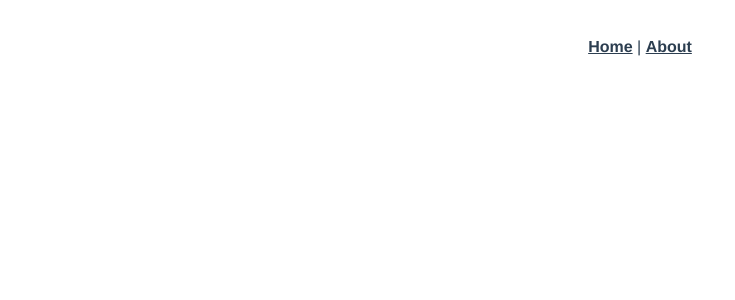
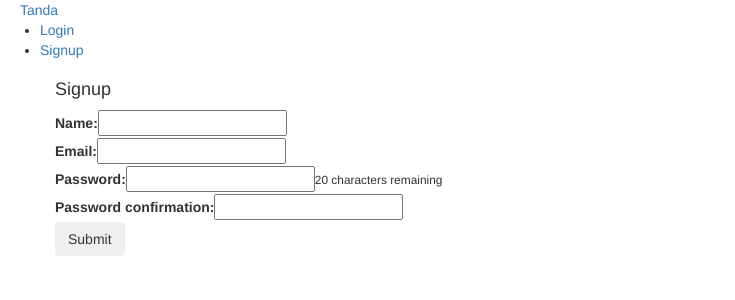
Before and after one commit to spimonid/vue-tanda, a Vue app: page /signup in a window 1280 px wide. Shown: the top 300 px of the page, without its empty margins (0-735 px from the left). Built offline with nearby package versions, Linux system fonts and the light colour scheme.

Commit message:
initial commit

```diff
--- a/package.json
+++ b/package.json
@@ -8,6 +8,7 @@
     "lint": "vue-cli-service lint"
   },
   "dependencies": {
+    "axios": "^0.21.1",
     "core-js": "^3.6.5",
     "vue": "^2.6.11",
     "vue-router": "^3.2.0"
--- a/public/index.html
+++ b/public/index.html
@@ -1,17 +1,37 @@
 <!DOCTYPE html>
 <html lang="">
   <head>
-    <meta charset="utf-8">
-    <meta http-equiv="X-UA-Compatible" content="IE=edge">
-    <meta name="viewport" content="width=device-width,initial-scale=1.0">
-    <link rel="icon" href="<%= BASE_URL %>favicon.ico">
+    <!-- Latest compiled and minified CSS -->
+    <script src="//code.jquery.com/jquery-1.12.0.min.js"></script>
+    <script src="//code.jquery.com/jquery-migrate-1.2.1.min.js"></script>
+    <link
+      rel="stylesheet"
+      href="https://stackpath.bootstrapcdn.com/bootstrap/3.4.1/css/bootstrap.min.css"
+      integrity="sha384-HSMxcRTRxnN+Bdg0JdbxYKrThecOKuH5zCYotlSAcp1+c8xmyTe9GYg1l9a69psu"
+      crossorigin="anonymous"
+    />
+
+    <meta charset="utf-8" />
+    <meta http-equiv="X-UA-Compatible" content="IE=edge" />
+    <meta name="viewport" content="width=device-width,initial-scale=1.0" />
+    <link rel="icon" href="<%= BASE_URL %>favicon.ico" />
     <title><%= htmlWebpackPlugin.options.title %></title>
   </head>
   <body>
     <noscript>
-      <strong>We're sorry but <%= htmlWebpackPlugin.options.title %> doesn't work properly without JavaScript enabled. Please enable it to continue.</strong>
+      <strong>
+        We're sorry but <%= htmlWebpackPlugin.options.title %> doesn't work properly without JavaScript enabled. Please
+        enable it to continue.
+      </strong>
     </noscript>
     <div id="app"></div>
     <!-- built files will be auto injected -->
+    <!-- Latest compiled and minified JavaScript -->
+
+    <script
+      src="https://stackpath.bootstrapcdn.com/bootstrap/3.4.1/js/bootstrap.min.js"
+      integrity="sha384-aJ21OjlMXNL5UyIl/XNwTMqvzeRMZH2w8c5cRVpzpU8Y5bApTppSuUkhZXN0VxHd"
+      crossorigin="anonymous"
+    ></script>
   </body>
 </html>
--- a/src/App.vue
+++ b/src/App.vue
@@ -1,33 +1,52 @@
 <template>
   <div id="app">
-    <div id="nav">
-      <router-link to="/">Home</router-link>
-      |
-      <router-link to="/about">About</router-link>
-    </div>
+    <nav>
+      <div class="nav-wrapper #0d47a1 blue darken-4">
+        <a href="/" class="brand-logo"><span class="space-left">Tanda</span></a>
+        <ul id="nav-mobile" class="right hide-on-med-and-down">
+          <li class="nav-item" v-if="!isLoggedIn()">
+            <router-link class="nav-link" to="/login">Login</router-link>
+          </li>
+          <li class="nav-item" v-if="isLoggedIn() && !onSaved()">
+            <router-link class="nav-link" to="/saved_jobs">Your Workplaces</router-link>
+          </li>
+          <!-- <li class="nav-item" v-if="isLoggedIn() && onSaved()">
+            <router-link class="nav-link" to="/">Back To Job Feed</router-link>
+          </li> -->
+
+          <li class="nav-item" v-if="isLoggedIn()">
+            <router-link class="nav-link" to="/logout">Logout</router-link>
+          </li>
+          <li class="nav-item" v-if="!isLoggedIn()">
+            <router-link class="nav-link" to="/signup">Signup</router-link>
+          </li>
+        </ul>
+      </div>
+    </nav>
     <router-view />
   </div>
 </template>
-
+<script>
+export default {
+  data: function () {
+    return {};
+  },
+  created: function () {
+    this.onSaved();
+  },
+  methods: {
+    isLoggedIn: function () {
+      return localStorage.getItem("jwt");
+    },
+    onSaved: function () {
+      return window.location.href === "http://localhost:8080/user_organizations";
+    },
+  },
+  components: {},
+};
+</script>
 <style>
-#app {
-  font-family: Avenir, Helvetica, Arial, sans-serif;
-  -webkit-font-smoothing: antialiased;
-  -moz-osx-font-smoothing: grayscale;
-  text-align: center;
-  color: #2c3e50;
-}
-
-#nav {
-  padding: 30px;
-}
-
-#nav a {
-  font-weight: bold;
-  color: #2c3e50;
-}
-
-#nav a.router-link-exact-active {
-  color: #42b983;
+.space-left {
+  padding-left: 20px;
 }
 </style>
--- a/src/main.js
+++ b/src/main.js
@@ -1,6 +1,14 @@
 import Vue from "vue";
 import App from "./App.vue";
 import router from "./router";
+import axios from "axios";
+
+axios.defaults.baseURL = process.env.NODE_ENV === "development" ? "http://localhost:3000" : "/";
+
+var jwt = localStorage.getItem("jwt");
+if (jwt) {
+  axios.defaults.headers.common["Authorization"] = "Bearer " + jwt;
+}
 
 Vue.config.productionTip = false;
 
--- a/src/router/index.js
+++ b/src/router/index.js
@@ -1,6 +1,9 @@
 import Vue from "vue";
 import VueRouter from "vue-router";
 import Home from "../views/Home.vue";
+import Login from "../views/Login.vue";
+import Signup from "../views/Signup.vue";
+import Logout from "../views/Logout.vue";
 
 Vue.use(VueRouter);
 
@@ -18,6 +21,21 @@ const routes = [
     // which is lazy-loaded when the route is visited.
     component: () => import(/* webpackChunkName: "about" */ "../views/About.vue"),
   },
+  {
+    path: "/login",
+    name: "Login",
+    component: Login,
+  },
+  {
+    path: "/signup",
+    name: "Signup",
+    component: Signup,
+  },
+  {
+    path: "/logout",
+    name: "Logout",
+    component: Logout,
+  },
 ];
 
 const router = new VueRouter({
--- a/src/views/Home.vue
+++ b/src/views/Home.vue
@@ -1,18 +1,19 @@
 <template>
-  <div class="home">
+  <body></body>
+  <!-- <div class="home">
     <img alt="Vue logo" src="../assets/logo.png" />
     <HelloWorld msg="Welcome to Your Vue.js App" />
-  </div>
+  </div> -->
 </template>
 
 <script>
-// @ is an alias to /src
-import HelloWorld from "@/components/HelloWorld.vue";
+// // @ is an alias to /src
+// import HelloWorld from "@/components/HelloWorld.vue";
 
-export default {
-  name: "Home",
-  components: {
-    HelloWorld,
-  },
-};
+// export default {
+//   name: "Home",
+//   components: {
+//     HelloWorld,
+//   },
+// };
 </script>
--- /dev/null
+++ b/src/views/Login.vue
@@ -0,0 +1,62 @@
+<template>
+  <div class="container">
+    <div class="row">
+      <div class="card">
+        <div class="card-action">
+          <form v-on:submit.prevent="submit()">
+            <h4>Login</h4>
+            <ul>
+              <li v-for="error in errors" v-bind:key="error">{{ error }}</li>
+            </ul>
+            <div>
+              <label>Email:</label>
+              <input type="email_address" v-model="email_address" />
+            </div>
+            <div>
+              <label>Password:</label>
+              <input type="password" v-model="password" />
+            </div>
+            <div class="center-align">
+              <input type="submit" class="waves-effect waves-light btn" value="Login" />
+            </div>
+          </form>
+        </div>
+      </div>
+    </div>
+  </div>
+</template>
+<script>
+import axios from "axios";
+
+export default {
+  data: function () {
+    return {
+      email_address: "",
+      password: "",
+      errors: [],
+    };
+  },
+  methods: {
+    submit: function () {
+      var params = {
+        email_address: this.email_address,
+        password: this.password,
+      };
+      axios
+        .post("/sessions", params)
+        .then((response) => {
+          axios.defaults.headers.common["Authorization"] = "Bearer " + response.data.jwt;
+          localStorage.setItem("jwt", response.data.jwt);
+          this.$parent.flashMessage = "Logged in successfully!";
+          this.$router.push("/");
+        })
+        .catch((error) => {
+          console.log(error.response);
+          this.errors = ["Invalid email or password."];
+          this.email_address = "";
+          this.password = "";
+        });
+    },
+  },
+};
+</script>
--- /dev/null
+++ b/src/views/Logout.vue
@@ -0,0 +1,15 @@
+<template>
+  <div class="logout"></div>
+</template>
+
+<script>
+import axios from "axios";
+
+export default {
+  created: function () {
+    delete axios.defaults.headers.common["Authorization"];
+    localStorage.removeItem("jwt");
+    this.$router.push("/");
+  },
+};
+</script>
--- /dev/null
+++ b/src/views/Signup.vue
@@ -0,0 +1,72 @@
+<template>
+  <div class="container">
+    <div class="row">
+      <div class="card">
+        <div class="card-action">
+          <form v-on:submit.prevent="submit()">
+            <h4>Signup</h4>
+            <ul>
+              <li v-for="error in errors" v-bind:key="error">{{ error }}</li>
+            </ul>
+            <div>
+              <label>Name:</label>
+              <input type="text" v-model="name" />
+            </div>
+            <div>
+              <label>Email:</label>
+              <input type="email_address" v-model="email_address" />
+              <small v-if="email_address.includes('.') && !email_address.includes('@')">
+                all emails must include the @ sign
+              </small>
+            </div>
+            <div>
+              <label>Password:</label>
+              <input type="password" v-model="password" />
+              <small>{{ 20 - password.length }} characters remaining</small>
+            </div>
+            <div>
+              <label>Password confirmation:</label>
+              <input type="password" v-model="passwordConfirmation" />
+            </div>
+            <input type="submit" class="waves-effect waves-light btn" value="Submit" />
+          </form>
+        </div>
+      </div>
+    </div>
+  </div>
+</template>
+
+<script>
+import axios from "axios";
+
+export default {
+  data: function () {
+    return {
+      name: "",
+      email_address: "",
+      password: "",
+      passwordConfirmation: "",
+      errors: [],
+    };
+  },
+  methods: {
+    submit: function () {
+      var params = {
+        name: this.name,
+        email_address: this.email_address,
+        password: this.password,
+        password_confirmation: this.passwordConfirmation,
+      };
+      axios
+        .post("/users", params)
+        .then((response) => {
+          console.log(response.data);
+          this.$router.push("/login");
+        })
+        .catch((error) => {
+          this.errors = error.response.data.errors;
+        });
+    },
+  },
+};
+</script>
```
Also changed, not shown: 1 other file (tests, documents, lock files or other folders).
